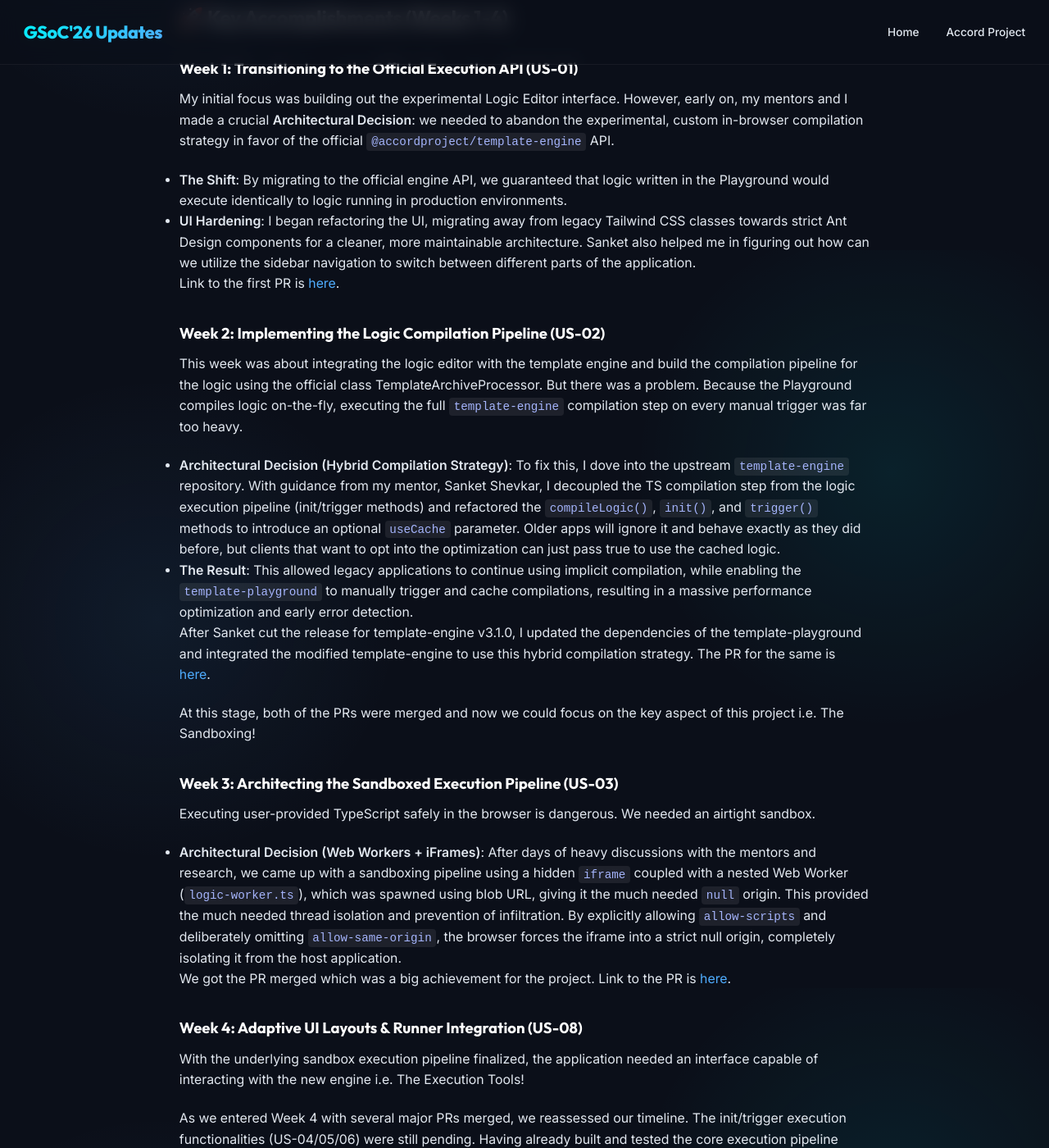
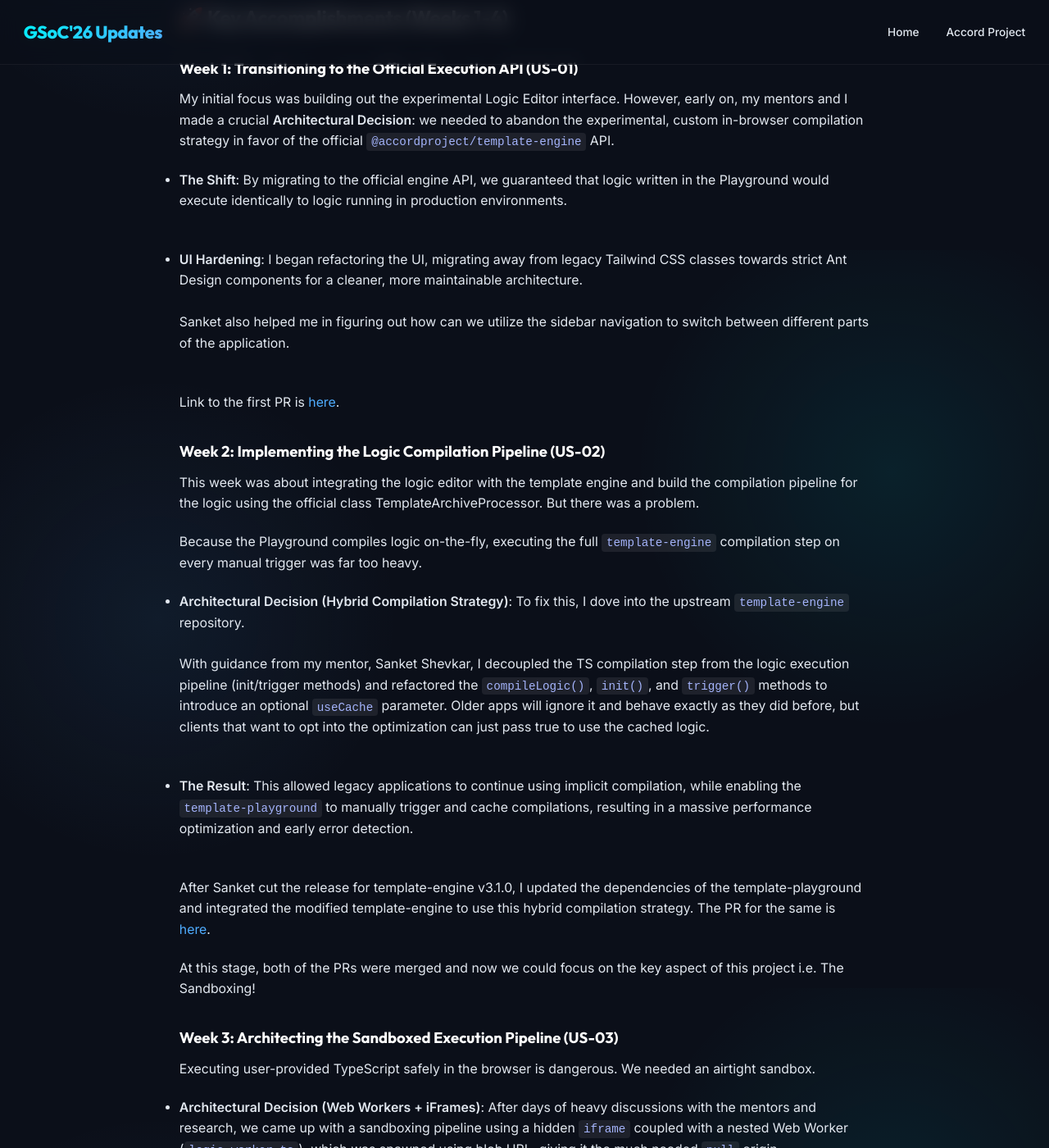
Before and after one commit to 23harshitkumar/23harshitkumar.github.io, a Jekyll site: the page built from _posts/2026-06-22-week-1.md, in a window 1280 px wide and 1400 px high, scrolled down 595 px. Shown: the whole window at 82% size. Built offline with Jekyll 4.4.1, drawn with Linux system fonts in a browser that asks for light colours; some of the changed text lies outside the part shown.

Commit message:
style: explicit spacing between list bullet points

```diff
--- a/_posts/2026-06-22-week-1.md
+++ b/_posts/2026-06-22-week-1.md
@@ -14,30 +14,49 @@ The coding period for GSoC 2026 officially started on May 25. The first four wee
 ## 🚀 Key Accomplishments (Weeks 1-4)
 
 ### Week 1: Transitioning to the Official Execution API (US-01)
+
 My initial focus was building out the experimental Logic Editor interface. However, early on, my mentors and I made a crucial **Architectural Decision**: we needed to abandon the experimental, custom in-browser compilation strategy in favor of the official `@accordproject/template-engine` API.
+
 - **The Shift**: By migrating to the official engine API, we guaranteed that logic written in the Playground would execute identically to logic running in production environments.
-- **UI Hardening**: I began refactoring the UI, migrating away from legacy Tailwind CSS classes towards strict Ant Design components for a cleaner, more maintainable architecture. Sanket also helped me in figuring out how can we utilize the sidebar navigation to switch between different parts of the application.
+
+<br>
+
+- **UI Hardening**: I began refactoring the UI, migrating away from legacy Tailwind CSS classes towards strict Ant Design components for a cleaner, more maintainable architecture. <br><br> Sanket also helped me in figuring out how can we utilize the sidebar navigation to switch between different parts of the application.
+
+<br>
 
 Link to the first PR is [here](https://github.com/accordproject/template-playground/pull/923).
 
 ### Week 2: Implementing the Logic Compilation Pipeline (US-02)
+
 This week was about integrating the logic editor with the template engine and build the compilation pipeline for the logic using the official class TemplateArchiveProcessor. But there was a problem.
+
 Because the Playground compiles logic on-the-fly, executing the full `template-engine` compilation step on every manual trigger was far too heavy.
-- **Architectural Decision (Hybrid Compilation Strategy)**: To fix this, I dove into the upstream `template-engine` repository. With guidance from my mentor, Sanket Shevkar, I decoupled the TS compilation step from the logic execution pipeline (init/trigger methods) and refactored the `compileLogic()`, `init()`, and `trigger()` methods to introduce an optional `useCache` parameter. Older apps will ignore it and behave exactly as they did before, but clients that want to opt into the optimization can just pass true to use the cached logic.
+
+- **Architectural Decision (Hybrid Compilation Strategy)**: To fix this, I dove into the upstream `template-engine` repository. <br><br> With guidance from my mentor, Sanket Shevkar, I decoupled the TS compilation step from the logic execution pipeline (init/trigger methods) and refactored the `compileLogic()`, `init()`, and `trigger()` methods to introduce an optional `useCache` parameter. Older apps will ignore it and behave exactly as they did before, but clients that want to opt into the optimization can just pass true to use the cached logic.
+
+<br>
+
 - **The Result**: This allowed legacy applications to continue using implicit compilation, while enabling the `template-playground` to manually trigger and cache compilations, resulting in a massive performance optimization and early error detection.
+
+<br>
 
 After Sanket cut the release for template-engine v3.1.0, I updated the dependencies of the template-playground and integrated the modified template-engine to use this hybrid compilation strategy. The PR for the same is [here](https://github.com/accordproject/template-playground/pull/928).
 
 At this stage, both of the PRs were merged and now we could focus on the key aspect of this project i.e. The Sandboxing!
 
 ### Week 3: Architecting the Sandboxed Execution Pipeline (US-03)
+
 Executing user-provided TypeScript safely in the browser is dangerous. We needed an airtight sandbox.
 
-- **Architectural Decision (Web Workers + iFrames)**: After days of heavy discussions with the mentors and research, we came up with a sandboxing pipeline using a hidden `iframe` coupled with a nested Web Worker (`logic-worker.ts`), which was spawned using blob URL, giving it the much needed `null` origin. This provided the much needed thread isolation and prevention of infiltration. By explicitly allowing `allow-scripts` and deliberately omitting `allow-same-origin`, the browser forces the iframe into a strict null origin, completely isolating it from the host application.
+- **Architectural Decision (Web Workers + iFrames)**: After days of heavy discussions with the mentors and research, we came up with a sandboxing pipeline using a hidden `iframe` coupled with a nested Web Worker (`logic-worker.ts`), which was spawned using blob URL, giving it the much needed `null` origin. <br><br> This provided the much needed thread isolation and prevention of infiltration. By explicitly allowing `allow-scripts` and deliberately omitting `allow-same-origin`, the browser forces the iframe into a strict null origin, completely isolating it from the host application.
+
+<br>
 
 We got the PR merged which was a big achievement for the project. Link to the PR is [here](https://github.com/accordproject/template-playground/pull/932).
 
 ### Week 4: Adaptive UI Layouts & Runner Integration (US-08)
+
 With the underlying sandbox execution pipeline finalized, the application needed an interface capable of interacting with the new engine i.e. The Execution Tools!
 
 As we entered Week 4 with several major PRs merged, we reassessed our timeline. The init/trigger execution functionalities (US-04/05/06) were still pending. Having already built and tested the core execution pipeline locally, I proposed a strategic pivot: we should prioritize building the final adaptive layout for the logic panels (US-08) before wiring up the execution methods. Laying down this UI foundation first made integrating the init/trigger logic (which were relatively straightforward changes), seamless. You can check out the PR for the Adaptive Layout [here](https://github.com/accordproject/template-playground/pull/933).
@@ -45,19 +64,29 @@ As we entered Week 4 with several major PRs merged, we reassessed our timeline.
 Currently, we are waiting for the final review and merge of this PR. As soon as it gets merged, I plan to push the changes for execution methods and be done with the Phase 1 of the project (core execution pipeline).
 
 ## Upstream Discoveries
+
 During the development of the logic compilation and sandboxing pipelines (US-02 and US-03), I discovered a few validation gaps in the upstream Accord Project repositories.
+
 Instead of just building localized workarounds, I opened formal issues to improve the core ecosystem for everyone:
-1. **`template-engine` Missing Subclass Validation**: The engine was silently compiling logic classes even if they failed to extend the required `TemplateLogic` base class. I opened an issue regarding the need to strictly enforce `TemplateLogic` subclassing. Catching this validation gap early ensures that developers write correctly structured logic classes *before* the engine attempts to compile them, preventing cryptic runtime errors down the line. Link to the issue is [here](https://github.com/accordproject/template-engine/issues/163).
-2. **`concerto` TypeScript Mappings**: The code generator (concerto-codegen) currently maps `DateTime` fields strictly to `Date` objects in TypeScript. However, because our templates pass data as JSON (where dates are serialized as ISO strings), this strict typing causes false compiler errors. I opened an issue [here](https://github.com/accordproject/concerto/issues/1272) proposing it map to `string | Date` so the TypeScript definitions natively support real-world JSON execution.
+
+1. **`template-engine` Missing Subclass Validation**: The engine was silently compiling logic classes even if they failed to extend the required `TemplateLogic` base class. I opened an issue regarding the need to strictly enforce `TemplateLogic` subclassing. <br><br> Catching this validation gap early ensures that developers write correctly structured logic classes *before* the engine attempts to compile them, preventing cryptic runtime errors down the line. Link to the issue is [here](https://github.com/accordproject/template-engine/issues/163).
+
+<br>
+
+2. **`concerto` TypeScript Mappings**: The code generator (concerto-codegen) currently maps `DateTime` fields strictly to `Date` objects in TypeScript. <br><br> However, because our templates pass data as JSON (where dates are serialized as ISO strings), this strict typing causes false compiler errors. I opened an issue [here](https://github.com/accordproject/concerto/issues/1272) proposing it map to `string | Date` so the TypeScript definitions natively support real-world JSON execution.
+
+<br>
 
 Identifying and reporting these upstream discoveries has been one of the most rewarding parts of the project so far, improving the stability of the entire Accord Project stack!
 
 ## Challenges Faced
+
 The most significant hurdle was managing the intense time pressure while navigating the complex architecture of the Accord Project ecosystem. Developing the template-playground wasn't happening in isolation; it required digging deep into the core template-engine and concerto libraries. Architecting a robust, secure sandboxing solution and understanding exactly how the TemplateArchiveProcessor dynamically evaluates logic required heavy deep-dive. Doing this level of complex, cross-repository engineering while the clock was ticking, was demanding.
 
 However, completing the heavy architectural foundations early ensures that we are perfectly positioned to accelerate feature delivery and be comfortably ahead of schedule.
 
 ## Next Steps
+
 With the core sandboxed logic pipeline and the adaptive Logic Editor UI finalized, my next steps involve refining the interactive contract execution features and the UI/UX of the Playground.
 
 A huge thanks to my mentors (Sanket Shevkar, Matt Roberts, and Priyanshu Singh) for their continuous support through these complex architectural decisions. Stay tuned for updates from upcoming weeks!
```
